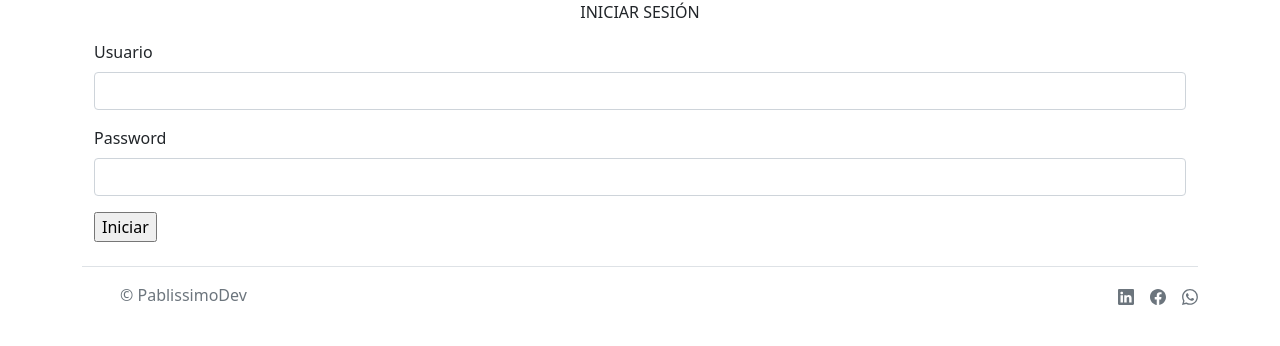
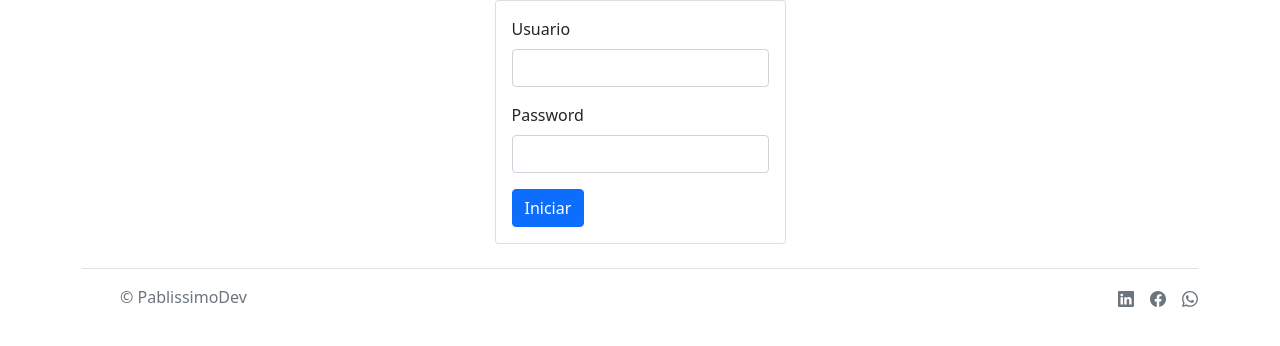
Before and after one commit to PablissimoB/PYTHON_TRABAJO_FINAL, a Django app: page /accounts/login/ in a window 1280 px wide. Shown: the part 56-402 px from the top of the page. Run offline with Django 4.2, Linux system fonts and the light colour scheme.

Commit message:
fixed link Ln, Fc, Wa

```diff
--- a/app/app/templates/base.html
+++ b/app/app/templates/base.html
@@ -107,17 +107,20 @@
                 <span class="mb-3 mb-md-0 text-muted">© PablissimoDev</span>
             </div>
             <ul class="nav col-md-4 justify-content-end list-unstyled d-flex">
-                <li class="ms-3"><a class="text-muted" href="#">
+                <li class="ms-3">
+                    <a class="text-muted" target="_blank" href="https://www.linkedin.com/in/pablo-alejandro-bobarini-327773128/">
                     <svg xmlns="http://www.w3.org/2000/svg" width="16" height="16" fill="currentColor" class="bi bi-linkedin" viewBox="0 0 16 16">
                         <path d="M0 1.146C0 .513.526 0 1.175 0h13.65C15.474 0 16 .513 16 1.146v13.708c0 .633-.526 1.146-1.175 1.146H1.175C.526 16 0 15.487 0 14.854V1.146zm4.943 12.248V6.169H2.542v7.225h2.401zm-1.2-8.212c.837 0 1.358-.554 1.358-1.248-.015-.709-.52-1.248-1.342-1.248-.822 0-1.359.54-1.359 1.248 0 .694.521 1.248 1.327 1.248h.016zm4.908 8.212V9.359c0-.216.016-.432.08-.586.173-.431.568-.878 1.232-.878.869 0 1.216.662 1.216 1.634v3.865h2.401V9.25c0-2.22-1.184-3.252-2.764-3.252-1.274 0-1.845.7-2.165 1.193v.025h-.016a5.54 5.54 0 0 1 .016-.025V6.169h-2.4c.03.678 0 7.225 0 7.225h2.4z"/>
                       </svg>
                       </a></li>
-                <li class="ms-3"><a class="text-muted" href="#">
+                <li class="ms-3">
+                    <a class="text-muted" target="_blank" href="https://www.facebook.com/p.a.b.pian.cont">
                     <svg xmlns="http://www.w3.org/2000/svg" width="16" height="16" fill="currentColor" class="bi bi-facebook" viewBox="0 0 16 16">
                         <path d="M16 8.049c0-4.446-3.582-8.05-8-8.05C3.58 0-.002 3.603-.002 8.05c0 4.017 2.926 7.347 6.75 7.951v-5.625h-2.03V8.05H6.75V6.275c0-2.017 1.195-3.131 3.022-3.131.876 0 1.791.157 1.791.157v1.98h-1.009c-.993 0-1.303.621-1.303 1.258v1.51h2.218l-.354 2.326H9.25V16c3.824-.604 6.75-3.934 6.75-7.951z"/>
                       </svg>
                     </a></li>
-                <li class="ms-3"><a class="text-muted" href="#">
+                <li class="ms-3">
+                    <a class="text-muted" target="_blank" href="https://wa.me/543517505154">
                     <svg xmlns="http://www.w3.org/2000/svg" width="16" height="16" fill="currentColor" class="bi bi-whatsapp" viewBox="0 0 16 16">
                         <path d="M13.601 2.326A7.854 7.854 0 0 0 7.994 0C3.627 0 .068 3.558.064 7.926c0 1.399.366 2.76 1.057 3.965L0 16l4.204-1.102a7.933 7.933 0 0 0 3.79.965h.004c4.368 0 7.926-3.558 7.93-7.93A7.898 7.898 0 0 0 13.6 2.326zM7.994 14.521a6.573 6.573 0 0 1-3.356-.92l-.24-.144-2.494.654.666-2.433-.156-.251a6.56 6.56 0 0 1-1.007-3.505c0-3.626 2.957-6.584 6.591-6.584a6.56 6.56 0 0 1 4.66 1.931 6.557 6.557 0 0 1 1.928 4.66c-.004 3.639-2.961 6.592-6.592 6.592zm3.615-4.934c-.197-.099-1.17-.578-1.353-.646-.182-.065-.315-.099-.445.099-.133.197-.513.646-.627.775-.114.133-.232.148-.43.05-.197-.1-.836-.308-1.592-.985-.59-.525-.985-1.175-1.103-1.372-.114-.198-.011-.304.088-.403.087-.088.197-.232.296-.346.1-.114.133-.198.198-.33.065-.134.034-.248-.015-.347-.05-.099-.445-1.076-.612-1.47-.16-.389-.323-.335-.445-.34-.114-.007-.247-.007-.38-.007a.729.729 0 0 0-.529.247c-.182.198-.691.677-.691 1.654 0 .977.71 1.916.81 2.049.098.133 1.394 2.132 3.383 2.992.47.205.84.326 1.129.418.475.152.904.129 1.246.08.38-.058 1.171-.48 1.338-.943.164-.464.164-.86.114-.943-.049-.084-.182-.133-.38-.232z"/>
                       </svg>
--- a/app/app/templates/menu.html
+++ b/app/app/templates/menu.html
@@ -7,7 +7,7 @@
 {% block main %}
 
 <div class="container">
-        <div class="row">
+        <div class="row" style="margin-bottom: 10px;">
                 <a href="{% url 'EndSession' %}"><button type="button" class="btn btn-warning">Logout</button></a>
         </div>
         <div class="row">
--- a/app/app/templates/registration/login.html
+++ b/app/app/templates/registration/login.html
@@ -6,12 +6,15 @@
 
 {% block main %}
 
-<div class="container">
-    <p class="text-center">
-        INICIAR SESIÓN
-    </p>
+<div class="container d-flex justify-content-center">
+
+    <div class="row">
+        <div class="col-sm-12 col-md-10 col-lg-10 col-xl-12">
+            <div class="card">
+              <div class="card-body">
                 <form action="" method="post">
                     {% csrf_token %}
+
                     <div class="mb-3">
                         <label for="exampleFormControlInput1" class="form-label">Usuario</label>
                         <input type="text" name="username" class="form-control" id="exampleFormControlInput1">
@@ -20,8 +23,12 @@
                         <label for="exampleFormControlInput2" class="form-label">Password</label>
                         <input type="password" name="password" class="form-control" id="exampleFormControlInput2">
                     </div>
-          <input type="submit" value="Iniciar">
+                    <input type="submit" class="btn btn-primary" value="Iniciar">
                 </form>
+              </div>
+            </div>
+        </div>
+    </div>
 </div>
 
 {% endblock main %}
```
Also changed, not shown: app/db.sqlite3. Lines whose indentation alone changed are shown as unchanged.
